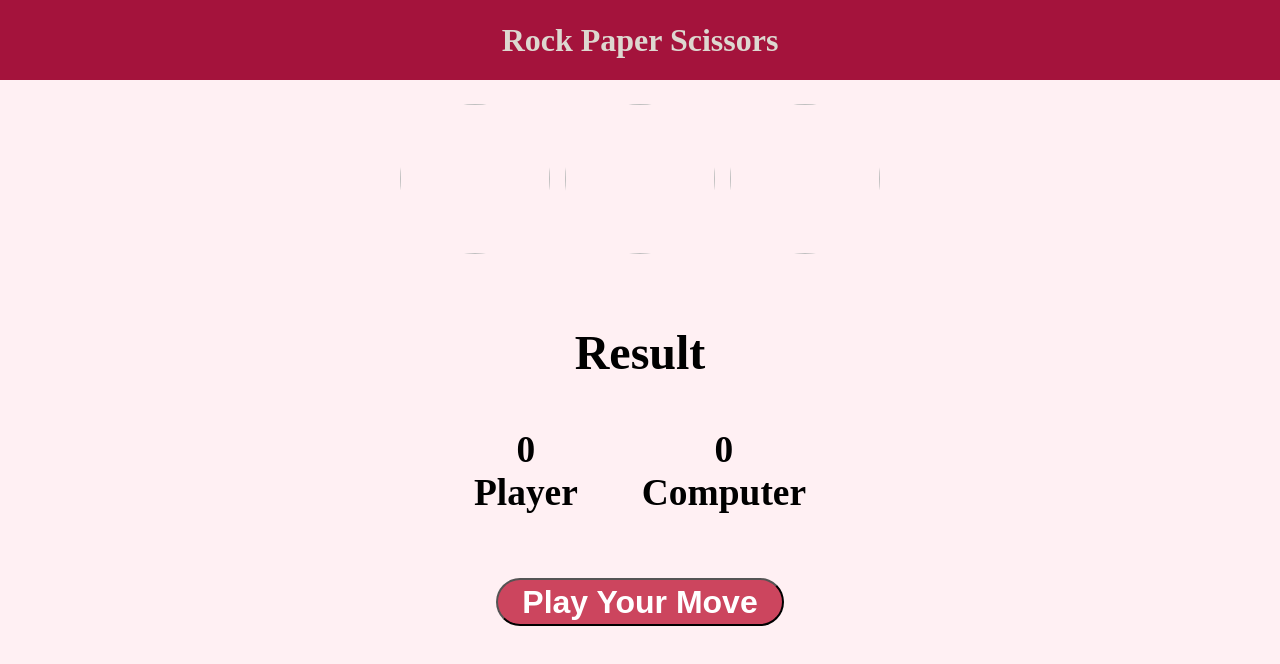
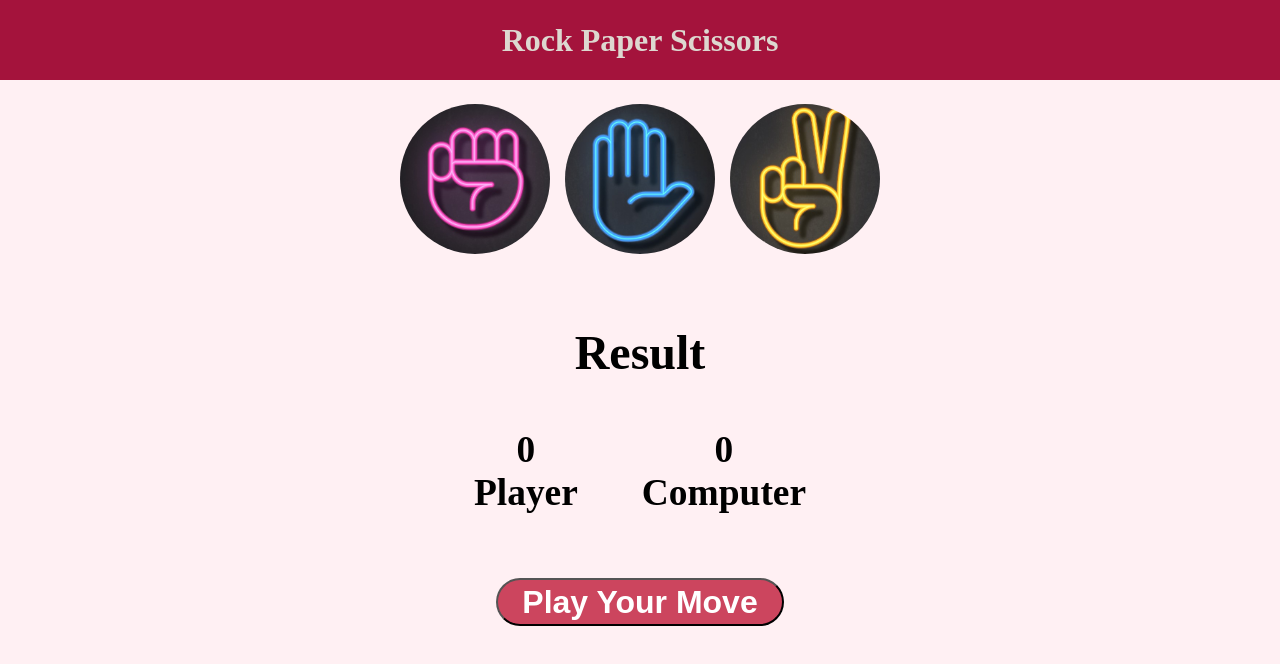
Before and after one commit to Satyam2016/Rock-Paper-Scissors, a plain HTML site: page index.html in a window 1280 px wide. Drawn offline with Linux system fonts and the light colour scheme.

Commit message:
Update index.html

```diff
--- a/index.html
+++ b/index.html
@@ -10,13 +10,13 @@
           <h1>Rock Paper Scissors</h1>
           <div class="choices">
                <div class="choice" id="rock">
-                    <img src="./images/rock.jpg" alt="">
+                    <img src="./rock.jpg" alt="">
                </div>
                <div class="choice" id="paper">
-                    <img src="./images/paper.jpg" alt="">
+                    <img src="./paper.jpg" alt="">
                </div>
                <div class="choice" id="scissors">
-                    <img src="./images/scissors.jpg" alt="">
+                    <img src="./scissors.jpg" alt="">
                </div>
           </div>
           <h2 style="font-size: 3rem">Result</h2>
```
